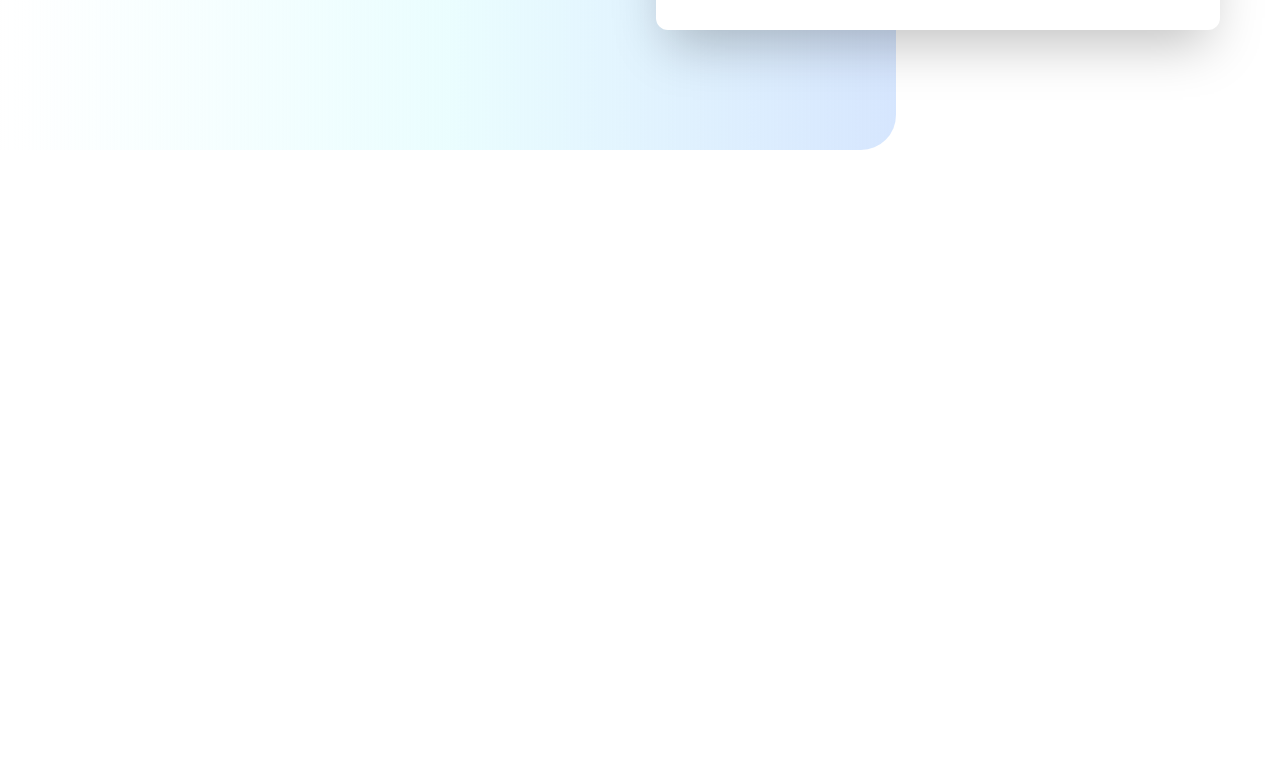
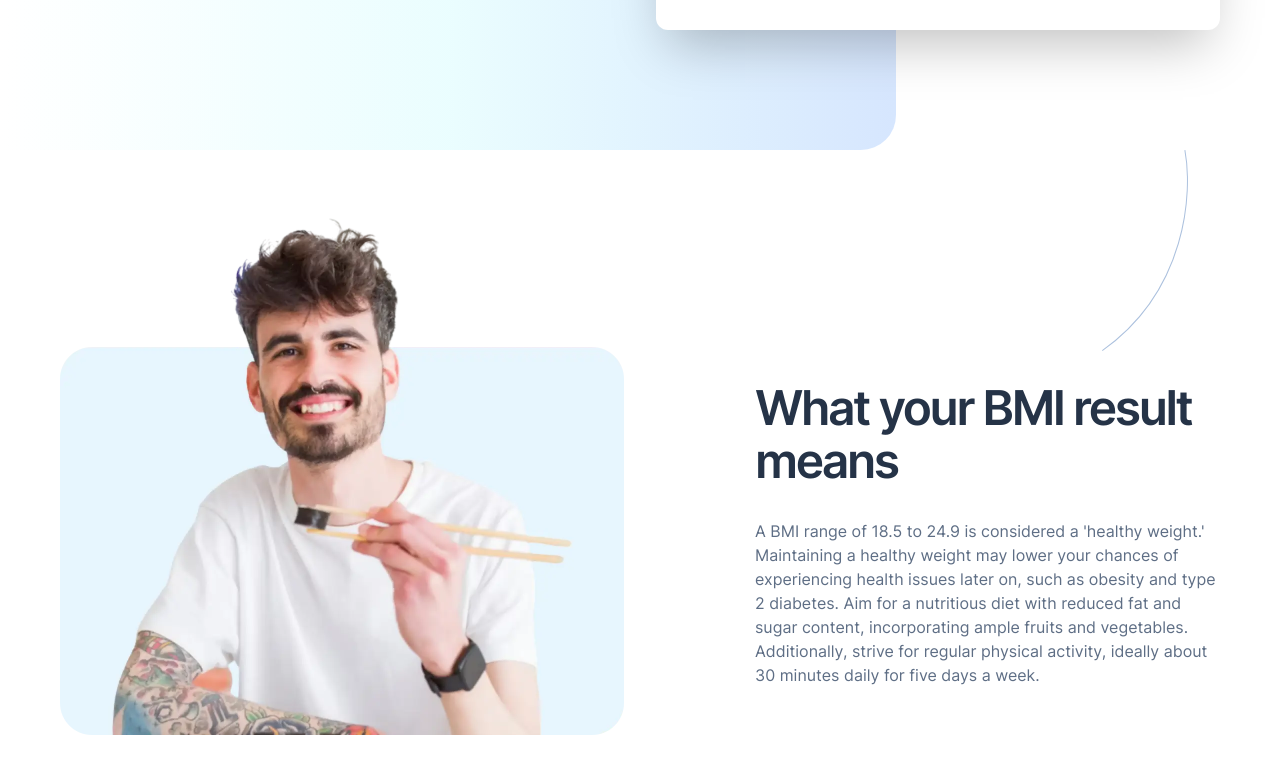
Before and after one commit to firatyedibela/bmi-calculator, a React (Vite) app: page / in a window 1280 px wide. Shown: the part 587-1360 px from the top of the page. Before the commit the page ends 800 px from the top, so only its background shows below. Built offline with nearby package versions, Linux system fonts and the light colour scheme.

Commit message:
feat: implement responsive bmi-info-section

```diff
--- a/src/App.tsx
+++ b/src/App.tsx
@@ -1,11 +1,12 @@
 import pageLogo from './assets/images/logo.svg';
 import { HeroImage } from './components/HeroImage';
 import { BmiCard } from './components/BmiCard';
+import iconEating from './assets/images/image-man-eating.webp';
+import curvedLineLeft from './assets/images/pattern-curved-line-left.svg';
 
 function App() {
   return (
-    <div className="wrapper pt-8 xl:pt-22">
-      <HeroImage />
+    <div className="wrapper pt-8 xl:pt-22 relative">
       <header className="max-w-[1160px] m-auto flex flex-col items-center xl:items-start gap-8 md:gap-10 xl:mb-6">
         <img
           src={pageLogo}
@@ -13,8 +14,9 @@ function App() {
           className="w-9 h-9 xl:w-16 xl:h-16 xl:block "
         />
       </header>
-      <main className="font-main">
-        <section className="max-w-[768px] xl:max-w-[1160px] px-6 sm:px-10 py-8 xl:p-0 m-auto flex flex-col gap-8 md:gap-10 xl:flex-row xl:gap-8">
+      <main className="font-main max-w-[1160px] m-auto">
+        <section className="max-w-[768px] xl:max-w-full px-6 sm:px-10 py-8 xl:p-0 m-auto flex flex-col gap-8 md:gap-10 xl:flex-row xl:gap-8 xl:mb-[120px]">
+          <HeroImage />
           <div className="flex flex-col gap-6 xl:flex-1 xl:pt-18 xl:gap-8">
             <h1 className="text-preset-2 xl:text-[64px] text-blue-900 text-center xl:text-start max-w-[350px] xl:max-w-[460px] m-auto xl:m-0">
               Body Mass Index Calculator
@@ -28,6 +30,32 @@ function App() {
           </div>
           <BmiCard />
         </section>
+        <section className="bmi-info-section m-auto flex flex-col items-center gap-12 md:flex-row md:gap-18 relative pb-15 xl:px-0 xl:pb-20 xl:pt-13 xl:items-end">
+          <div className="hidden xl:block xl:absolute right-8 top-0">
+            <img src={curvedLineLeft} alt="curved line" />
+          </div>
+          <div className="max-w-[435px] xl:max-w-[564px] md:w-[319px] md:h-[411px] xl:h-[auto]">
+            <img
+              src={iconEating}
+              alt="Image of a man eating sushi"
+              className="md:w-full md:h-full md:object-cover md:object-right"
+            />
+          </div>
+          <div className="bmi-info flex flex-col gap-8 px-6 md:w-[331px] xl:max-w-[465px] md:p-0 xl:mb-12">
+            <h2 className="text-preset-3 text-blue-900 xl:text-[48px]">
+              What your BMI result means
+            </h2>
+            <p className="text-preset-6 text-grey-500 ">
+              A BMI range of 18.5 to 24.9 is considered a 'healthy weight.'
+              Maintaining a healthy weight may lower your chances of
+              experiencing health issues later on, such as obesity and type 2
+              diabetes. Aim for a nutritious diet with reduced fat and sugar
+              content, incorporating ample fruits and vegetables. Additionally,
+              strive for regular physical activity, ideally about 30 minutes
+              daily for five days a week.
+            </p>
+          </div>
+        </section>
       </main>
     </div>
   );
--- a/src/components/HeroImage.tsx
+++ b/src/components/HeroImage.tsx
@@ -1,5 +1,5 @@
 export const HeroImage = () => {
   return (
-    <div className="hero w-full xl:w-[70%] h-[650px] xl:h-[737px] rounded-br-[35px] fixed left-0 top-0 -z-5"></div>
+    <div className="hero w-full xl:w-[70%] h-[650px] xl:h-[737px] rounded-br-[35px] absolute left-0 top-0 -z-5"></div>
   );
 };
--- a/src/components/NumberInput.tsx
+++ b/src/components/NumberInput.tsx
@@ -1,3 +1,4 @@
+import clsx from 'clsx';
 import { useFormContext } from 'react-hook-form';
 
 type NumberInputProps = {
@@ -9,7 +10,12 @@ export const NumberInput = ({ unit, name }: NumberInputProps) => {
   const { register } = useFormContext();
 
   return (
-    <label className="p-6 xl:py-4 flex gap-6 border border-grey-500 rounded-[12px] cursor-pointer flex-1">
+    <label
+      className={clsx(
+        'p-6 flex gap-6 border border-grey-500 rounded-[12px] cursor-pointer flex-1',
+        (unit === 'cm' || unit === 'kg') && 'xl:py-4'
+      )}
+    >
       <input
         type="number"
         className="outline-none w-full text-preset-4 text-blue-900"
--- a/src/index.css
+++ b/src/index.css
@@ -68,6 +68,31 @@
   }
 }
 
+@media (min-width: 769px) {
+  .bmi-info-section {
+    justify-content: center;
+    padding-right: 36px;
+  }
+
+  .bmi-info-section > div {
+    flex: 1;
+  }
+}
+
+@media (min-width: 1024px) {
+  .bmi-info-section {
+    padding-left: 36px;
+  }
+}
+
+@media (min-width: 1280px) {
+  .bmi-info-section {
+    padding-left: 0;
+    padding-right: 0;
+    justify-content: space-between;
+  }
+}
+
 /* Chrome, Safari, Edge, Opera */
 input[type='number']::-webkit-inner-spin-button,
 input[type='number']::-webkit-outer-spin-button {
```
